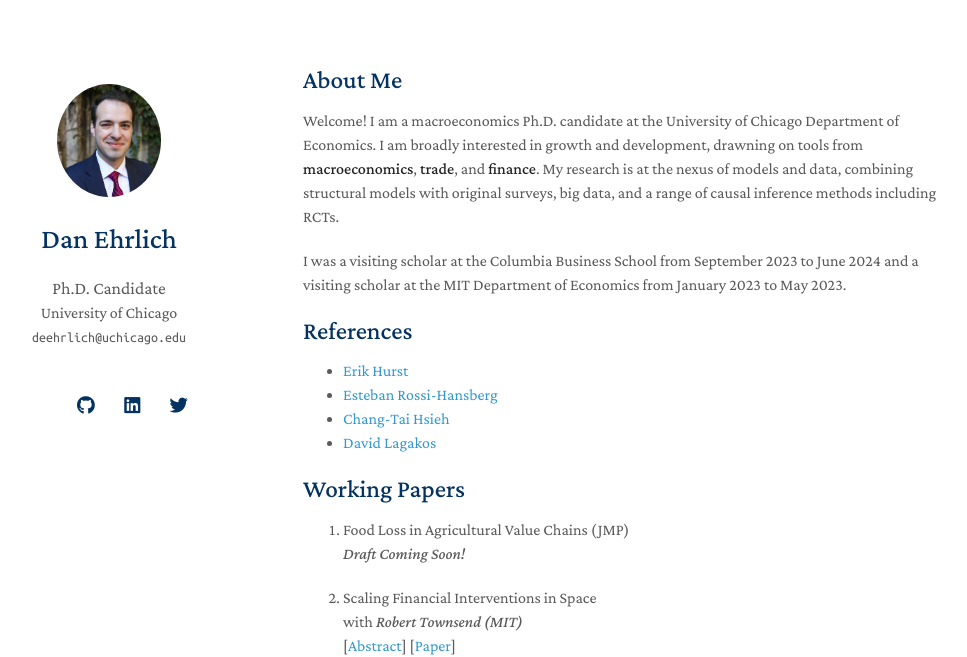
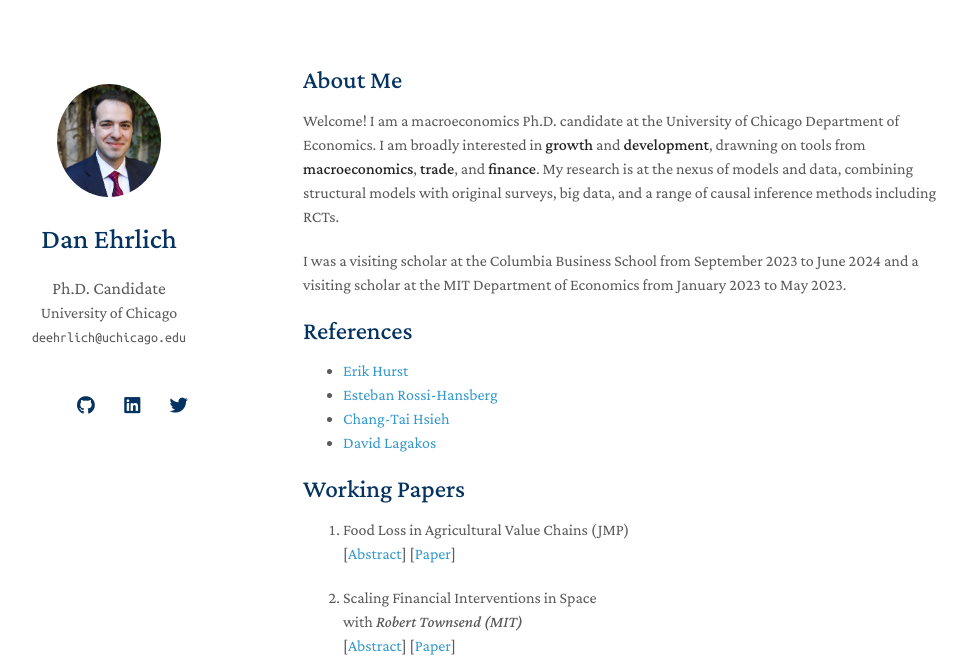
Before and after one commit to danielehrlich/danielehrlich.github.io, a Jekyll site: the page built from index.md, in a window 1280 px wide and 1388 px high. Shown: the top 657 px of the window, without its empty margins (167-1134 px from the left). Built offline with Jekyll 4.4.1, drawn with Linux system fonts in a browser that asks for light colours; nearby versions of some CDN libraries; a style sheet for code colours, icons or effects is not loaded; our own code applies the rules of GitHub Pages for plain Markdown files.

Commit message:
Update index.md

```diff
--- a/index.md
+++ b/index.md
@@ -4,7 +4,7 @@ layout: homepage
 
 ## About Me
 
-Welcome! I am a macroeconomics Ph.D. candidate at the University of Chicago Department of Economics. I am broadly interested in growth and development, drawning on tools from **macroeconomics**, **trade**, and **finance**. My research is at the nexus of models and data, combining structural models with original surveys, big data, and a range of causal inference methods including RCTs.
+Welcome! I am a macroeconomics Ph.D. candidate at the University of Chicago Department of Economics. I am broadly interested in **growth** and **development**, drawning on tools from **macroeconomics**, **trade**, and **finance**. My research is at the nexus of models and data, combining structural models with original surveys, big data, and a range of causal inference methods including RCTs.
 
 I was a visiting scholar at the Columbia Business School from September 2023 to June 2024 and a visiting scholar at the MIT Department of Economics from January 2023 to May 2023.
 
@@ -17,7 +17,7 @@ I was a visiting scholar at the Columbia Business School from September 2023 to
 
 ## Working Papers
 1. Food Loss in Agricultural Value Chains (JMP)
-*Draft Coming Soon!*
+\[[Abstract](Food_Loss_abstract.pdf)\] \[[Paper](Food_Loss_JMP.pdf)\]
 
 2. Scaling Financial Interventions in Space
 with *Robert Townsend (MIT)*
```
